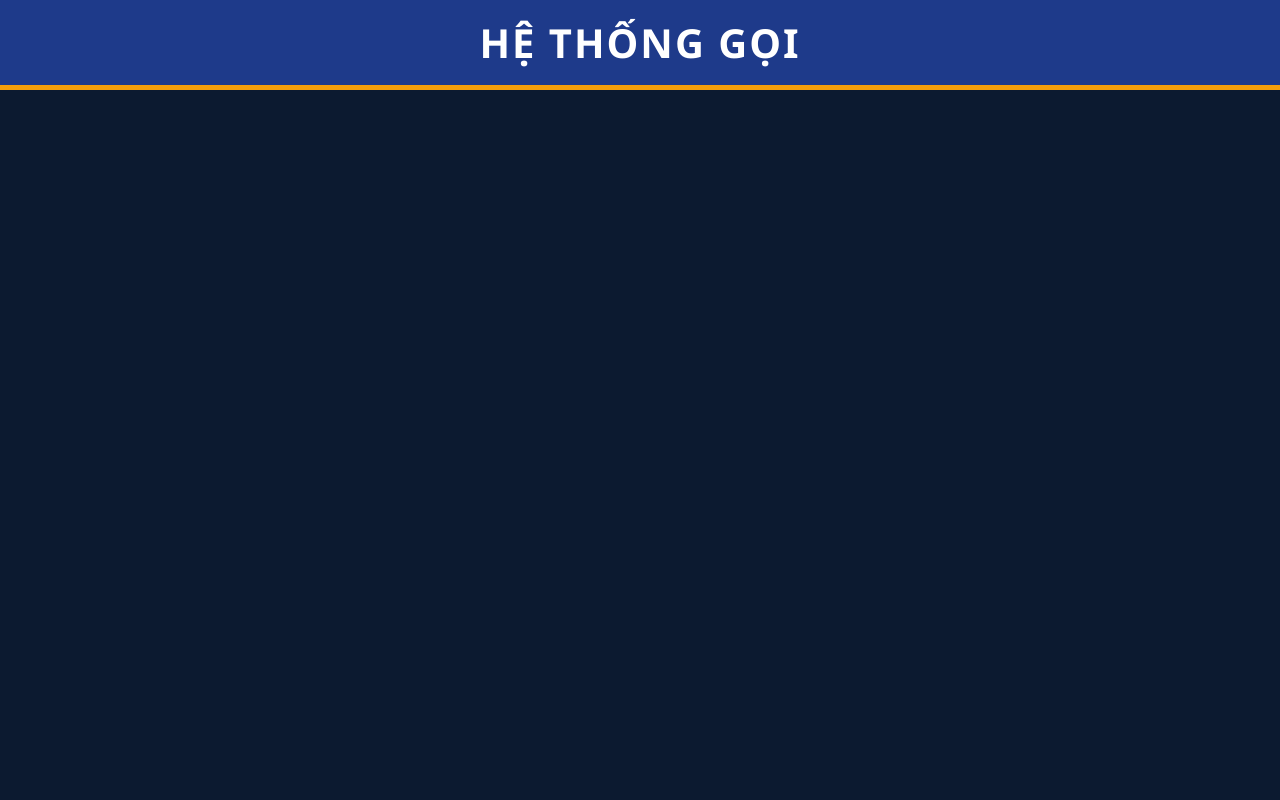
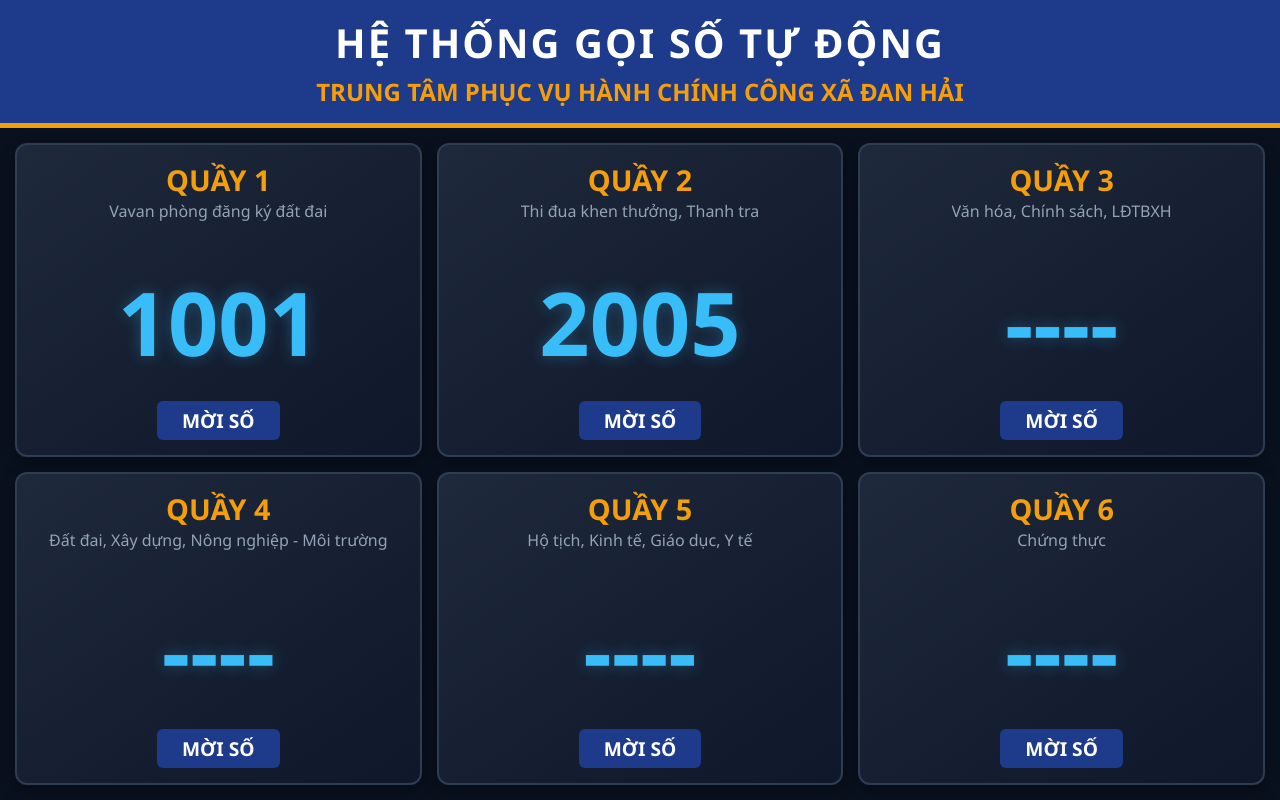
Before and after one commit to gqtthcxadanhai/goiso, a plain HTML site: page index.html in a window 1280 px wide. Drawn offline with Linux system fonts and the light colour scheme.

Commit message:
Add files via upload

```diff
--- a/display.js
+++ b/display.js
@@ -1,44 +1,32 @@
 let lastCalledNumber = "";
 
-// Hàm tự động phát âm thanh loa đọc
 function phatLoaGoiSo(soThuTu, soQuay) {
     if ('speechSynthesis' in window) {
-        // Cấu trúc câu thoại chuẩn theo yêu cầu: "Xin mời công dân số [Số] đến quầy số [Số quầy]"
         const cauNoi = `Xin mời công dân số ${soThuTu} đến quầy số ${soQuay}`;
-
         const speech = new SpeechSynthesisUtterance(cauNoi);
         speech.lang = 'vi-VN';
-        speech.rate = 0.85; // Tốc độ đọc chậm rãi, rõ ràng cho hội trường rộng
+        speech.rate = 0.85;
         speech.pitch = 1.0;
-
         window.speechSynthesis.speak(speech);
-    } else {
-        console.log("Trình duyệt không hỗ trợ phát giọng nói.");
     }
 }
 
-// Hàm cập nhật trạng thái hiển thị
-export function capNhatManHinhTivi(soMoi, quayMoi) {
+function capNhatManHinhTivi(soMoi, quayMoi) {
     if (soMoi !== lastCalledNumber) {
-        // 1. Đổi dữ liệu hiển thị trên ô Tivi chính (bên trái)
-        document.getElementById('current-number').innerText = soMoi;
-        document.getElementById('current-quay').innerText = "QUẦY " + quayMoi;
-
-        // 2. Kích hoạt Loa phát thanh
-        phatLoaGoiSo(soMoi, quayMoi);
-
-        // 3. Cập nhật số vào Quầy tương ứng trong danh sách 6 quầy (bên phải)
         const elementQuayPhu = document.getElementById(`history-q${quayMoi}`);
         if (elementQuayPhu) {
             elementQuayPhu.innerText = soMoi;
+            phatLoaGoiSo(soMoi, quayMoi);
+            lastCalledNumber = soMoi;
         }
-
-        lastCalledNumber = soMoi;
     }
 }
 
-// TEST GIẢ LẬP: Tự động chạy thử sau 3 giây để kiểm tra giao diện và âm thanh quầy thực tế
+// Giả lập hệ thống tự động nhảy số sau 2 giây để anh kiểm tra trực quan
 setTimeout(() => {
-    // Thử nghiệm gọi số 1001 đến Quầy 1
     capNhatManHinhTivi("1001", "1");
-}, 3000);
+}, 2000);
+
+setTimeout(() => {
+    capNhatManHinhTivi("2005", "2");
+}, 5000);
--- a/index.html
+++ b/index.html
@@ -5,7 +5,6 @@
     <meta name="viewport" content="width=device-width, initial-scale=1.0">
     <title>Màn hình hiển thị gọi số tự động - UBND xã Đan Hải</title>
     <style>
-        /* Tối ưu hóa không gian hiển thị, chống tràn màn hình */
         * { box-sizing: border-box; margin: 0; padding: 0; }
 
         body {
@@ -18,7 +17,6 @@
             overflow: hidden;
         }
 
-        /* Thanh tiêu đề trên cùng cố định chiều cao */
         .header {
             background-color: #1e3a8a;
             text-align: center;
@@ -29,20 +27,16 @@
         .header h1 { font-size: 2.5rem; text-transform: uppercase; letter-spacing: 2px; color: #ffffff; }
         .header h2 { font-size: 1.5rem; color: #f59e0b; margin-top: 5px; }
 
-        /* Vùng chứa các quầy: Tự động kéo giãn lấp đầy phần diện tích còn lại của Tivi */
         .grid-container {
             flex-grow: 1;
             padding: 15px;
             display: grid;
-            /* Tự động tính số cột dựa trên chiều rộng màn hình, tối thiểu 350px một ô */
             grid-template-columns: repeat(auto-fit, minmax(350px, 1fr));
-            /* Tự động chia đều chiều cao các ô để khít màn hình */
             grid-auto-rows: 1fr;
             gap: 15px;
             background-color: #09111e;
         }
 
-        /* Khung của từng quầy */
         .quay-card {
             background: linear-gradient(145deg, #1e293b, #0f172a);
             border-radius: 12px;
@@ -53,15 +47,6 @@
             justify-content: space-between;
             align-items: center;
             box-shadow: 0 6px 15px rgba(0,0,0,0.3);
-            transition: all 0.3s ease;
-            position: relative;
-        }
-
-        /* Hiệu ứng làm nổi bật quầy khi có lượt gọi mới */
-        .quay-card.active {
-            border-color: #3b82f6;
-            box-shadow: 0 0 20px rgba(59,130,246,0.6);
-            animation: pulse 1.5s infinite alternate;
         }
 
         .quay-title {
@@ -77,7 +62,6 @@
             color: #94a3b8;
             text-align: center;
             margin-top: 2px;
-            /* Giới hạn chữ trong 2 dòng để không vỡ giao diện */
             display: -webkit-box;
             -webkit-line-clamp: 2;
             -webkit-box-orient: vertical;
@@ -86,7 +70,6 @@
             line-height: 1.3;
         }
 
-        /* Vùng hiển thị số thứ tự - tự động phóng to tối đa theo ô */
         .quay-number {
             font-size: 5.5rem;
             font-weight: bold;
@@ -104,14 +87,59 @@
             font-weight: bold;
             text-transform: uppercase;
         }
-
-        @keyframes pulse {
-            from { transform: scale(1); }
-            to { transform: scale(1.02); }
-        }
     </style>
 </head>
 <body>
 
     <div class="header">
-        <h1>HỆ THỐNG GỌI
+        <h1>HỆ THỐNG GỌI SỐ TỰ ĐỘNG</h1>
+        <h2>TRUNG TÂM PHỤC VỤ HÀNH CHÍNH CÔNG XÃ ĐAN HẢI</h2>
+    </div>
+
+    <div class="grid-container">
+        <div class="quay-card" id="card-q1">
+            <div class="quay-title">Quầy 1</div>
+            <div class="quay-linhvuc">Vavan phòng đăng ký đất đai</div>
+            <div class="quay-number" id="history-q1">----</div>
+            <div class="quay-badge">Mời số</div>
+        </div>
+
+        <div class="quay-card" id="card-q2">
+            <div class="quay-title">Quầy 2</div>
+            <div class="quay-linhvuc">Thi đua khen thưởng, Thanh tra</div>
+            <div class="quay-number" id="history-q2">----</div>
+            <div class="quay-badge">Mời số</div>
+        </div>
+
+        <div class="quay-card" id="card-q3">
+            <div class="quay-title">Quầy 3</div>
+            <div class="quay-linhvuc">Văn hóa, Chính sách, LĐTBXH</div>
+            <div class="quay-number" id="history-q3">----</div>
+            <div class="quay-badge">Mời số</div>
+        </div>
+
+        <div class="quay-card" id="card-q4">
+            <div class="quay-title">Quầy 4</div>
+            <div class="quay-linhvuc">Đất đai, Xây dựng, Nông nghiệp - Môi trường</div>
+            <div class="quay-number" id="history-q4">----</div>
+            <div class="quay-badge">Mời số</div>
+        </div>
+
+        <div class="quay-card" id="card-q5">
+            <div class="quay-title">Quầy 5</div>
+            <div class="quay-linhvuc">Hộ tịch, Kinh tế, Giáo dục, Y tế</div>
+            <div class="quay-number" id="history-q5">----</div>
+            <div class="quay-badge">Mời số</div>
+        </div>
+
+        <div class="quay-card" id="card-q6">
+            <div class="quay-title">Quầy 6</div>
+            <div class="quay-linhvuc">Chứng thực</div>
+            <div class="quay-number" id="history-q6">----</div>
+            <div class="quay-badge">Mời số</div>
+        </div>
+    </div>
+
+    <script src="display.js"></script>
+</body>
+</html>
```
